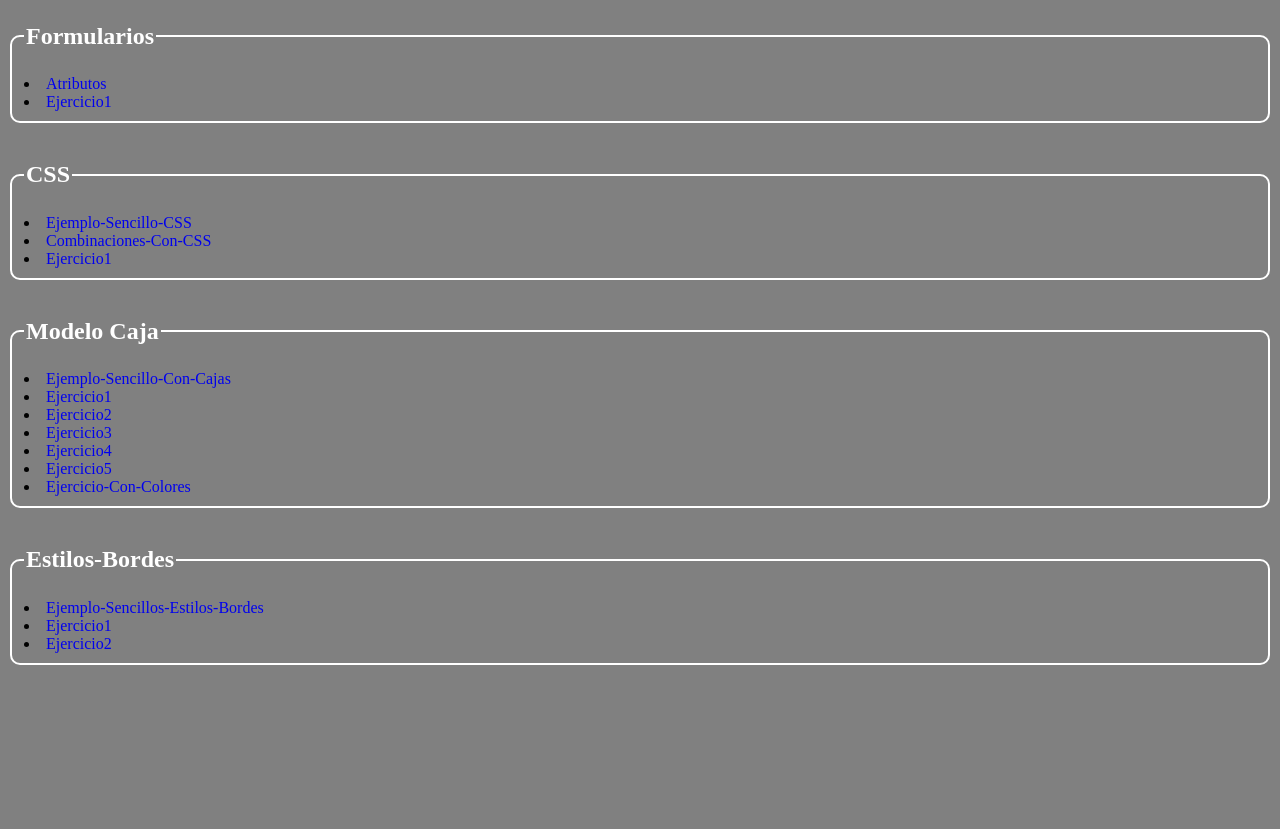
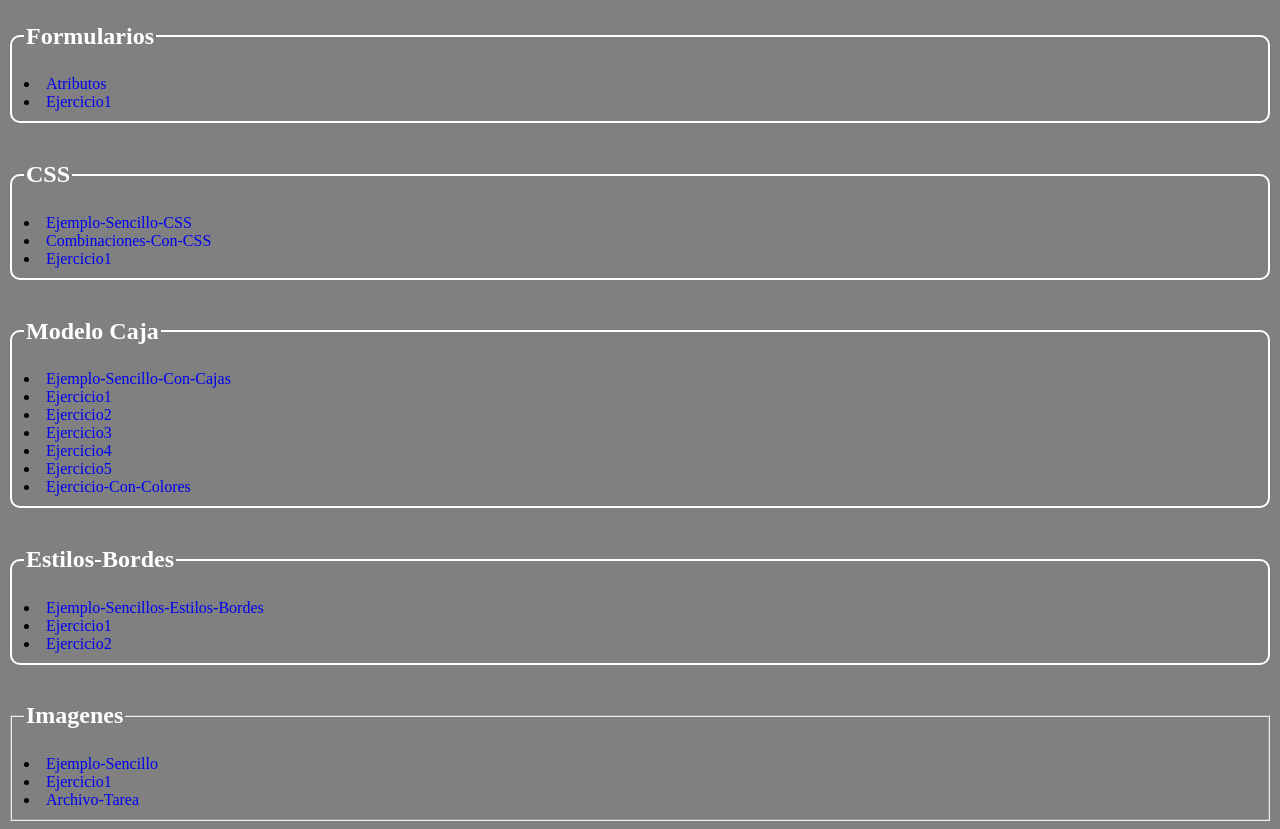
Before and after one commit to SebastianGarciaLoyo/HTML, a plain HTML site: page index.html in a window 1280 px wide. Shown: the part 879-1708 px from the top of the page. Before the commit the page ends 1552 px from the top, so only its background shows below. Drawn offline with Linux system fonts and the light colour scheme.

Commit message:
Actualizado

```diff
--- a/index.html
+++ b/index.html
@@ -64,5 +64,11 @@
     <li><a href="./9.Estilos-Bordes/Ejercicio1.html">Ejercicio1</a></li>
     <li><a href="./9.Estilos-Bordes/Ejercicio2.html">Ejercicio2</a></li>
     </fieldset>
+    <br>
+    <fieldset class="caja10"><legend><h2>Imagenes</h2></legend>
+    <li><a href="./10.Imagenenes/Imagenes.html">Ejemplo-Sencillo</a></li>
+    <li><a href="./10.Imagenenes/Ejercicio1.html">Ejercicio1</a></li>
+    <li><a href="./10.Imagenenes/Tarea bien codificada.zip">Archivo-Tarea</a></li>
+    </fieldset>
 </body>
 </html>
```
Also changed, not shown: 1 other file.
